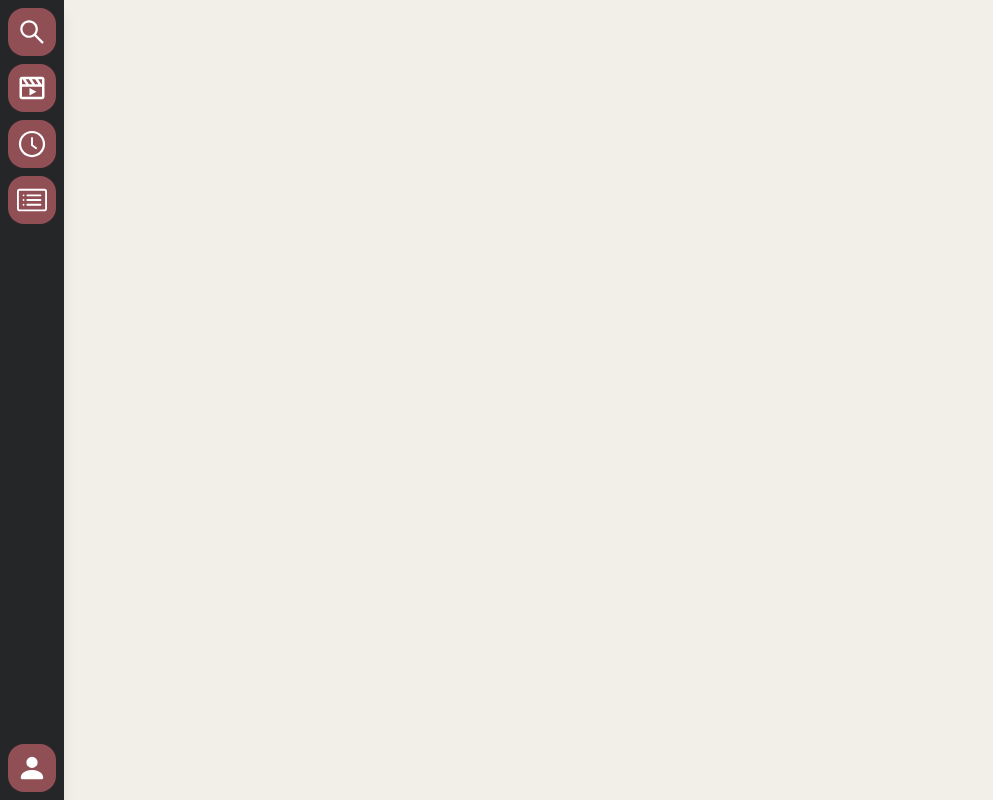
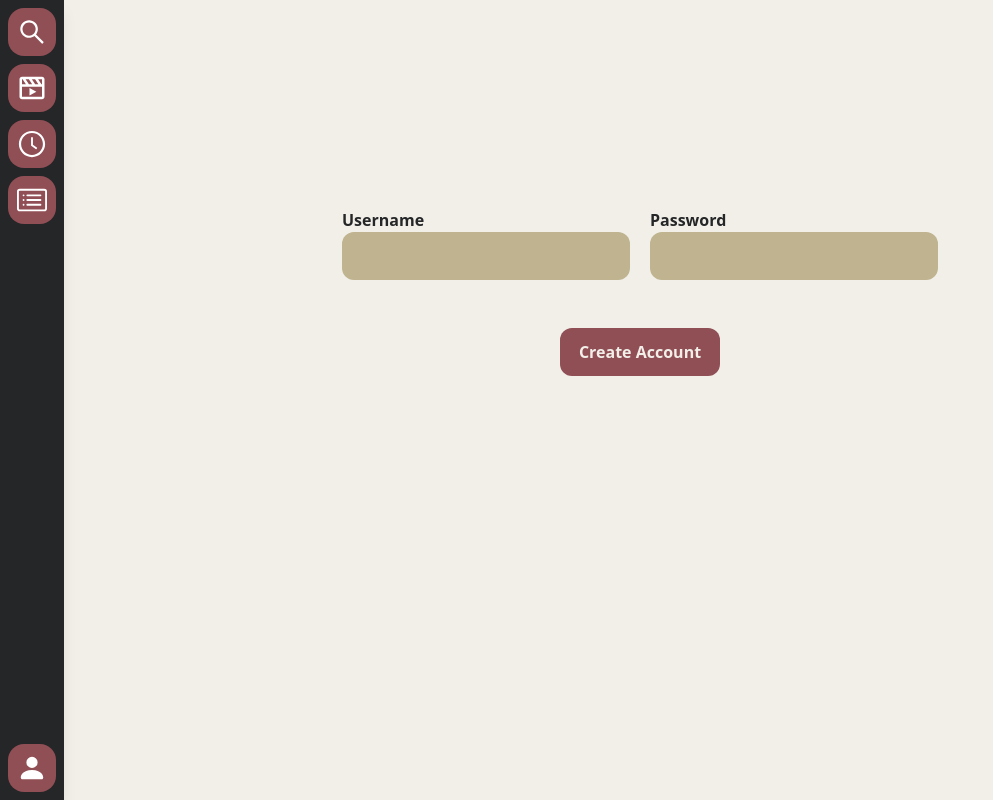
Before and after one commit to FlurinBruehwiler/FilmplattformFrontend, a React (Create React App) app in the folder my-app/: page /Login in a window 1280 px wide. Shown: the whole page, without its empty margins (0-993 px from the left). Built offline with nearby package versions, Linux system fonts and the light colour scheme.

Commit message:
feat(Login): Added Login [19.03.2022]

```diff
--- a/my-app/src/components/Login.tsx
+++ b/my-app/src/components/Login.tsx
@@ -1,15 +1,67 @@
 import Button from "./Button";
 import Textbox from "./Textbox";
-import React, { useState } from "react";
+import { AiFillPlusCircle } from "react-icons/ai";
+import React, { useEffect, useState } from "react";
+import axios from "../axios";
 
 export default () => {
+  const [username, setUsername] = useState("");
+  const [password, setPassword] = useState("");
+  const [isSending, setIsSenting] = useState(false);
+
+  const changeUsername = (childData: string) => setUsername(childData);
+  const changePassword = (childData: string) => setPassword(childData);
+
+  const [usernameError, setUsernameError] = useState("");
+  const [passwordError, setPasswordError] = useState("");
+
+  const submit = () => {
+    if (isSending) return;
+
+    setUsernameError("");
+    setPasswordError("");
+
+    async function sendData() {
+      setIsSenting(true);
+      const request = await axios
+        .post("/Auth/login", {
+          username: username,
+          password: password,
+        })
+        .catch((error) => {
+          if (error.response.data.includes("User")) {
+            setUsernameError(error.response.data);
+          } else {
+            setPasswordError(error.response.data);
+          }
+        });
+      setIsSenting(false);
+    }
+    sendData();
+  };
+
   return (
-    <div className="min-w-[25rem] flex flex-col items center justify-center">
-      <div className=" flex flex-row w-80">
-        <div className="text-text"></div>
+    <div className="min-w-[25rem] flex flex-col items-center">
+      <div className="grid grid-cols-2 gap-x-5 gap-y-5 mt-52">
+        <Textbox
+          label={"Username"}
+          parentCallback={changeUsername}
+          errorText={usernameError}
+        />
+        <Textbox
+          label={"Password"}
+          parentCallback={changePassword}
+          type={"password"}
+          errorText={passwordError}
+        />
       </div>
-
-      <div className="items center space-x-5"></div>
+      <div className="flex justify-end">
+        <Button
+          text={"Create Account"}
+          clickCallback={submit}
+          isLoading={isSending}
+        />
+      </div>
     </div>
   );
 };
```
